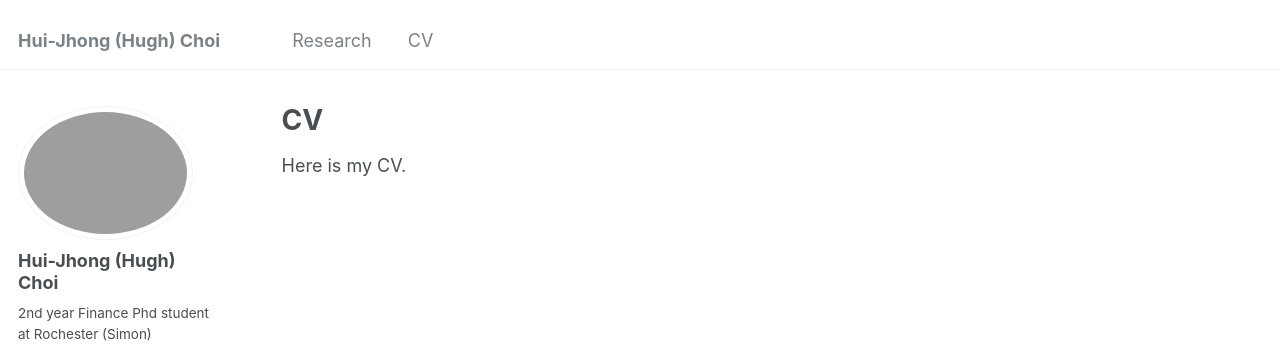
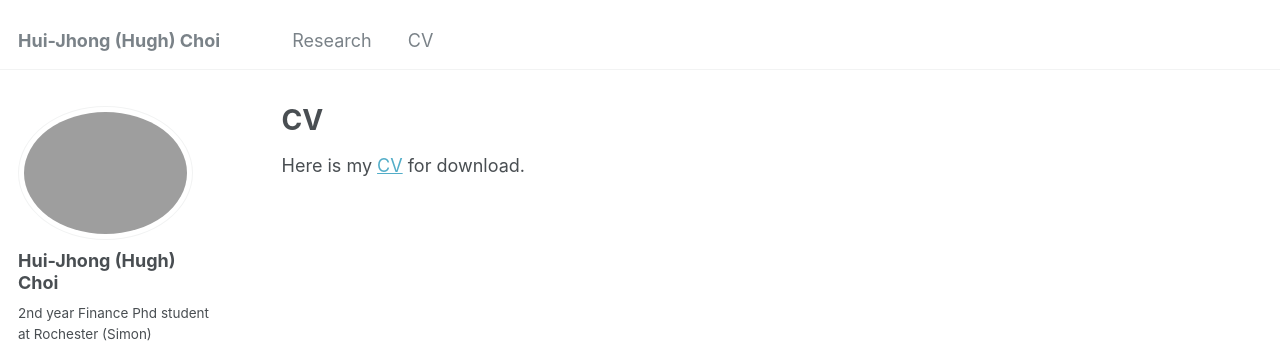
Before and after one commit to Hui-jhongChoi/Hui-jhongChoi.github.io, a Jekyll site: the page built from _pages/cv.md, in a window 1280 px wide. Shown: the top 348 px of the page. Built offline with Jekyll 4.4.1, drawn with Linux system fonts in a browser that asks for light colours.

Commit message:
Update cv.md

```diff
--- a/_pages/cv.md
+++ b/_pages/cv.md
@@ -9,4 +9,4 @@ redirect_from:
 
 {% include base_path %}
 
-Here is my CV.
+Here is my [CV]( {{ base_path }}/files/Hui_Jhong_Choi___CV.pdf ) for download.
```
